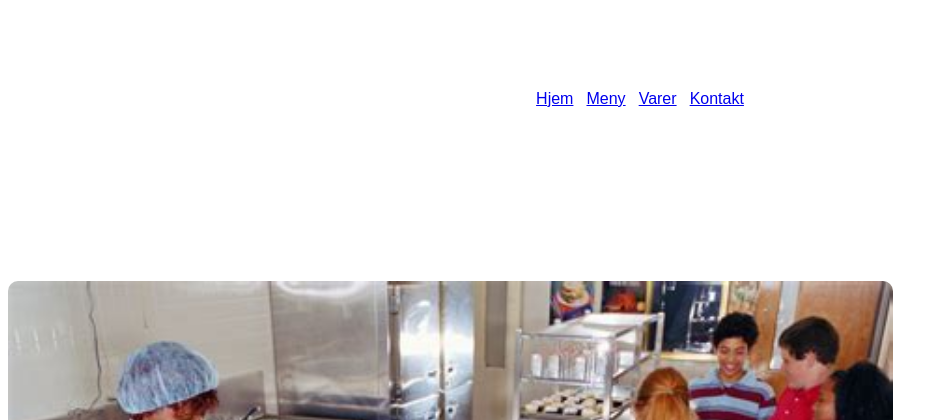
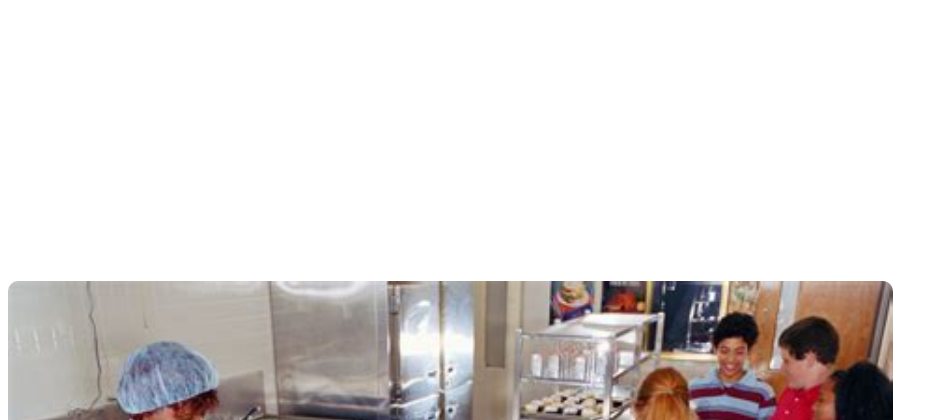
Before and after one commit to Fahad-G200/akademiet_kantine, a Flask app: page / in a window 1280 px wide. Shown: the top 420 px of the page, without its empty margins (0-948 px from the left). Run offline with Flask 3, Linux system fonts and the light colour scheme.

Commit message:
git add /static/css/style.css "Stylet menylenker med hvit tekst

```diff
--- a/static/css/style.css
+++ b/static/css/style.css
@@ -12,3 +12,9 @@ body {
     padding: 10px;
     text-align: center;
 }
+
+/* Lenker i menyen */
+.navbar a {
+    color: white;
+    text-decoration: none;
+}
```
